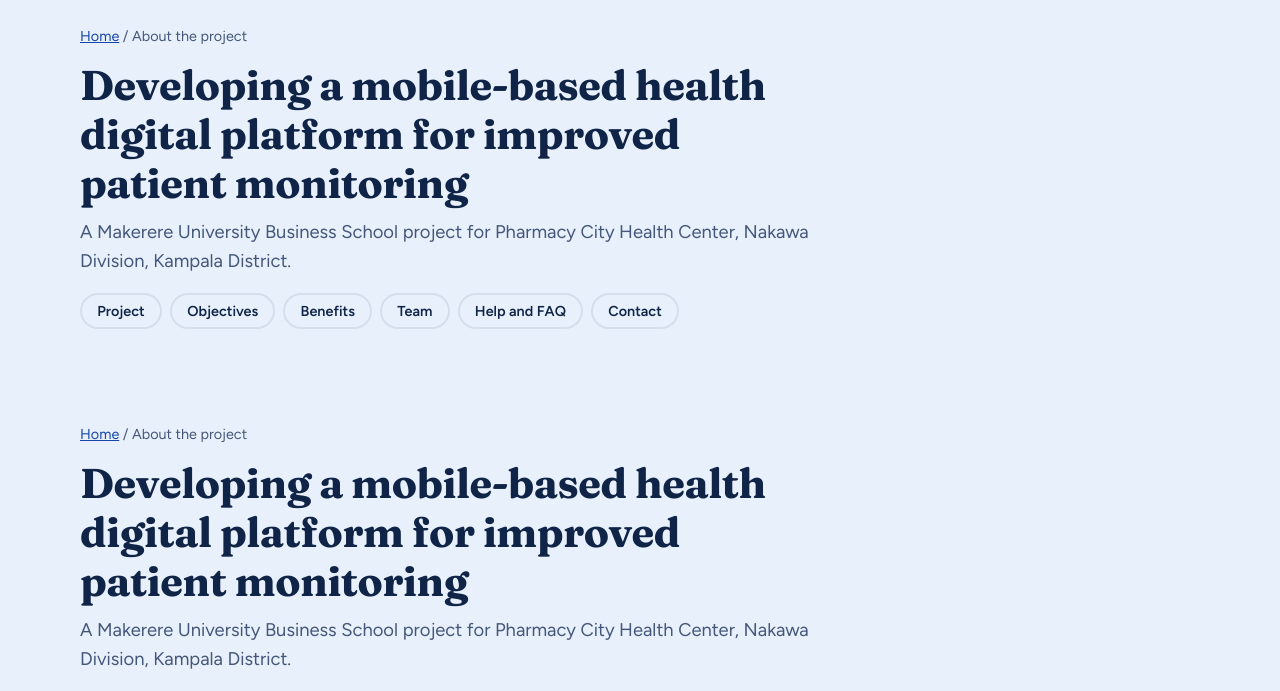
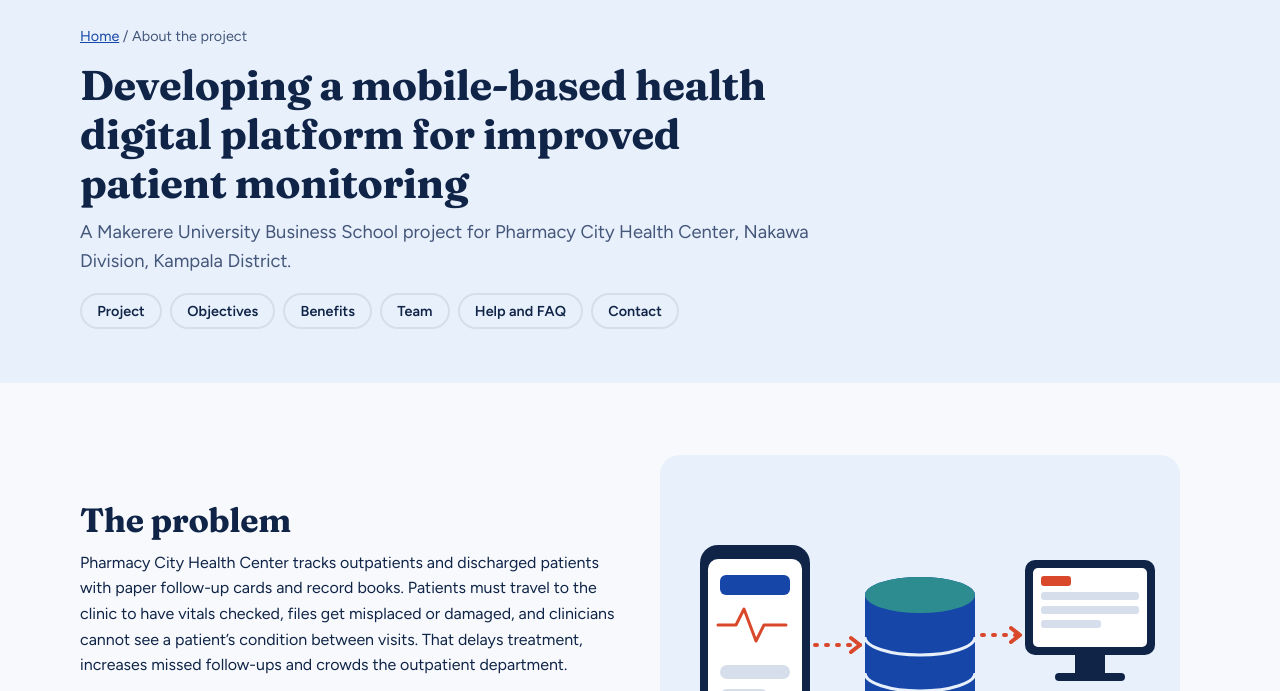
Before and after one commit to shakira123-k/Pharmarcy-City-Health-Center, a website: page about.html in a window 1280 px wide. Shown: the part 82-773 px from the top of the page. Drawn offline with Linux system fonts and the light colour scheme.

Commit message:
Update about.html

```diff
--- a/about.html
+++ b/about.html
@@ -27,14 +27,6 @@
     </div>
   </div>
 </section>
-<section class="page-head">
-  <div class="container">
-    <nav class="crumbs" aria-label="Breadcrumb"><a href="index.html">Home</a> / About the project</nav>
-    <h1>Developing a mobile-based health digital platform for improved patient monitoring</h1>
-    <p class="lead">A Makerere University Business School project for Pharmacy City Health Center, Nakawa Division, Kampala District.</p>
-  </div>
-</section>
-
 <section class="section" id="project"><div class="container two-col">
   <div>
     <h2>The problem</h2>
```
